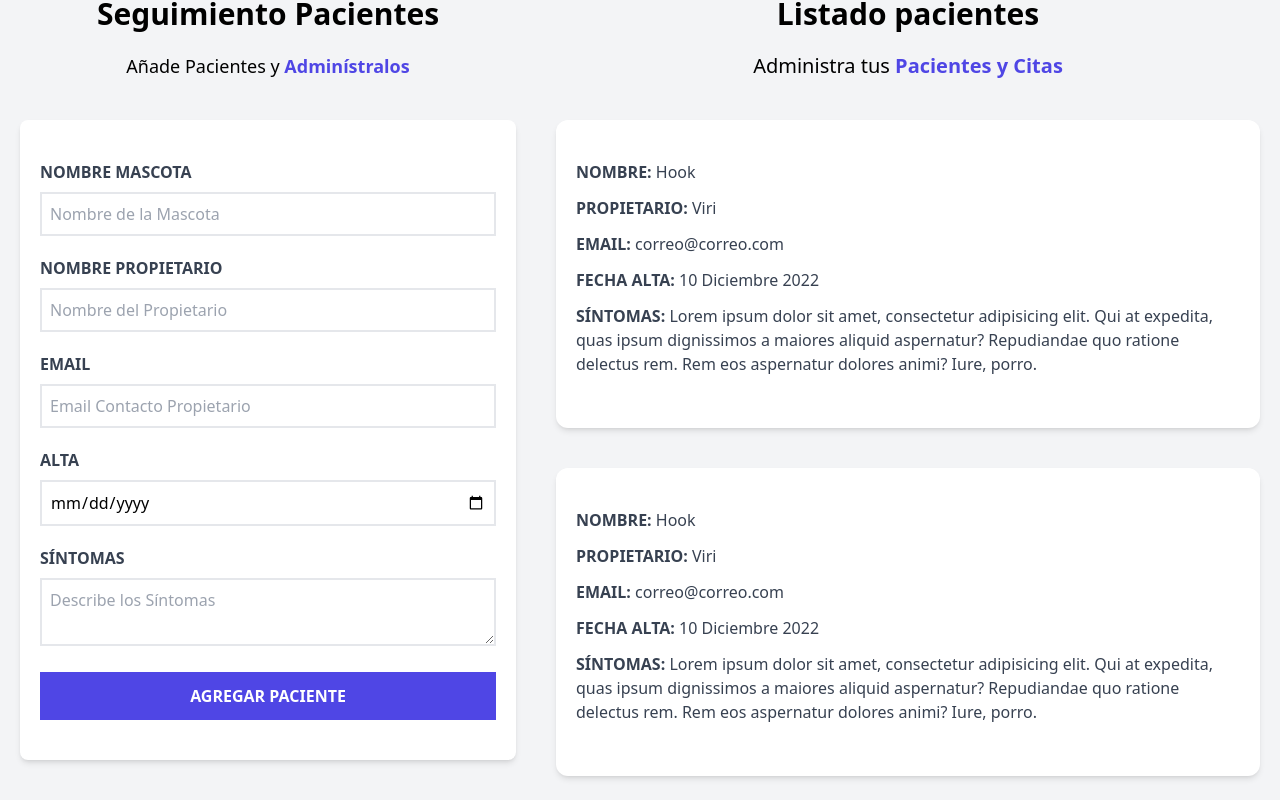
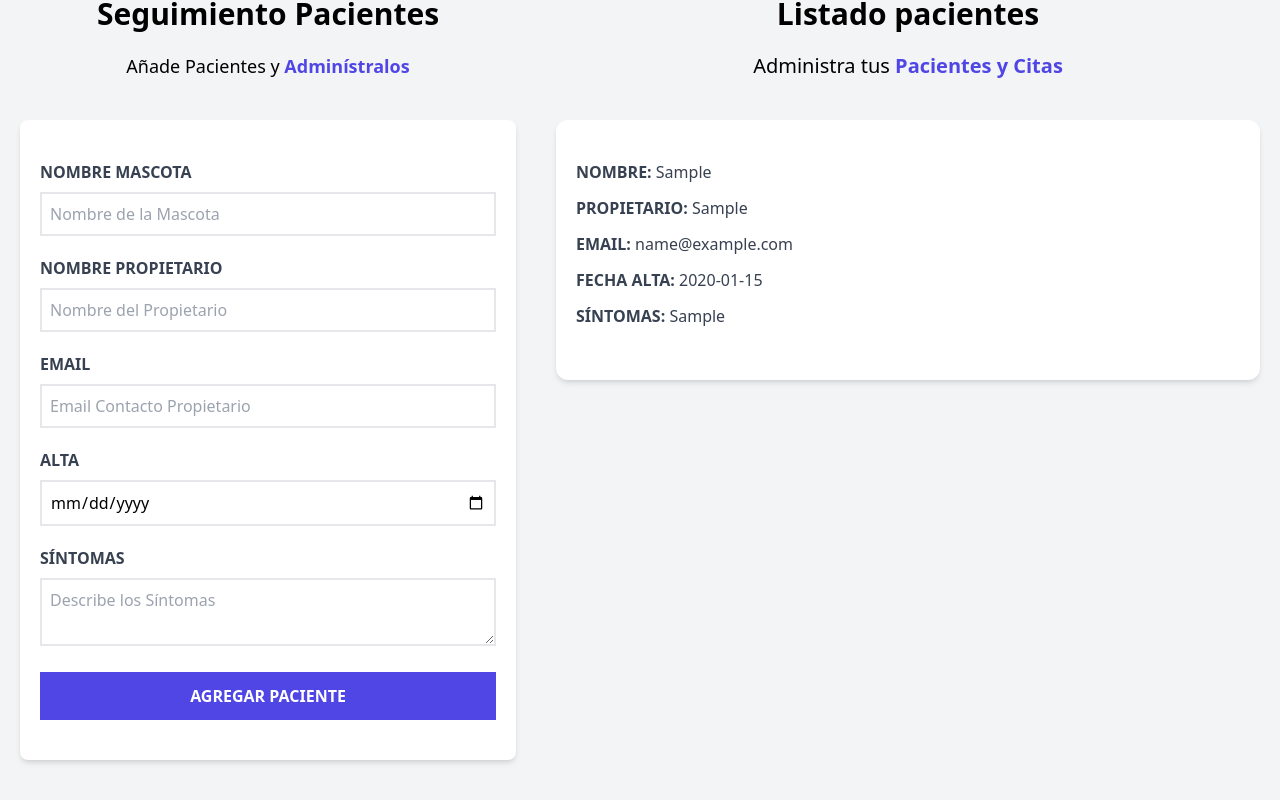
Before and after one commit to v-crz/citas-react, a React (Vite) app: page / in a window 1280 px wide. Both pictures are taken after typing "Sample", "Sample", "name@example.com", "2020-01-15", "Sample" into the empty fields and a click on the input "Agregar Paciente". Shown: the part 180-980 px from the top of the page. Built offline with nearby package versions, Linux system fonts and the light colour scheme.

Commit message:
Generación de Id único

```diff
--- a/src/App.jsx
+++ b/src/App.jsx
@@ -15,7 +15,9 @@ function App() {
           pacientes={pacientes}
           setPacientes={setPacientes}
         />
-        <ListadoPacientes />
+        <ListadoPacientes
+          pacientes={pacientes}
+        />
       </div>
     </div>
   )
--- a/src/components/Formulario.jsx
+++ b/src/components/Formulario.jsx
@@ -9,6 +9,12 @@ const Formulario = ({pacientes, setPacientes}) => {
   const [sintomas, setSintomas] = useState('');
 
   const [error, setError] = useState(false);
+
+  const generarId = () => {
+    const random = Math.random().toString(36).substring(2);
+    const fecha = Date.now().toString(36);
+    return random + fecha;
+  }
 
   const handleSubmit = (evt) => {
     evt.preventDefault();
@@ -27,7 +33,8 @@ const Formulario = ({pacientes, setPacientes}) => {
       propietario,
       email,
       fecha,
-      sintomas
+      sintomas,
+      id: generarId()
     };
 
     setPacientes([...pacientes, objetoPaciente]);
--- a/src/components/ListadoPacientes.jsx
+++ b/src/components/ListadoPacientes.jsx
@@ -1,7 +1,8 @@
 import Paciente from "./Paciente"
 
 Paciente
-const ListadoPacientes = () => {
+const ListadoPacientes = ({pacientes}) => {
+
   return (
     <div className="md:w-1/2 lg:w-3/5 md:h-screen overflow-y-scroll">
       <h2 className="font-black text-3xl text-center">Listado pacientes</h2>
@@ -9,12 +10,14 @@ const ListadoPacientes = () => {
         Administra tus {''}
         <span className="text-indigo-600 font-bold">Pacientes y Citas</span>
       </p>
-      <Paciente />
-      <Paciente />
-      <Paciente />
-      <Paciente />
-      <Paciente />
-      <Paciente />
+
+      { pacientes.map((paciente) =>
+        <Paciente
+          key={paciente.id}
+          paciente={paciente}
+        />
+      )}
+
     </div>
   )
 }
--- a/src/components/Paciente.jsx
+++ b/src/components/Paciente.jsx
@@ -1,24 +1,25 @@
-const Paciente = () => {
-  return (
+const Paciente = ({paciente}) => {
+    const {nombre, propietario, email, fecha, sintomas}=paciente;
+    return (
     <div className="mx-5 my-10 bg-white shadow-md px-5 py-10 rounded-xl">
         <p className="font-bold mb-3 text-gray-700 uppercase">Nombre: {''}
-            <span className="font-normal normal-case">Hook</span>
+            <span className="font-normal normal-case">{nombre}</span>
         </p>
 
         <p className="font-bold mb-3 text-gray-700 uppercase">Propietario: {''}
-            <span className="font-normal normal-case">Viri</span>
+            <span className="font-normal normal-case">{propietario}</span>
         </p>
 
         <p className="font-bold mb-3 text-gray-700 uppercase">Email: {''}
-            <span className="font-normal normal-case">correo@correo.com</span>
+            <span className="font-normal normal-case">{email}</span>
         </p>
 
         <p className="font-bold mb-3 text-gray-700 uppercase">Fecha Alta: {''}
-            <span className="font-normal normal-case">10 Diciembre 2022</span>
+            <span className="font-normal normal-case">{fecha}</span>
         </p>
 
         <p className="font-bold mb-3 text-gray-700 uppercase">Síntomas: {''}
-            <span className="font-normal normal-case">Lorem ipsum dolor sit amet, consectetur adipisicing elit. Qui at expedita, quas ipsum dignissimos a maiores aliquid aspernatur? Repudiandae quo ratione delectus rem. Rem eos aspernatur dolores animi? Iure, porro.</span>
+            <span className="font-normal normal-case">{sintomas}</span>
         </p>
     </div>
   )
```
